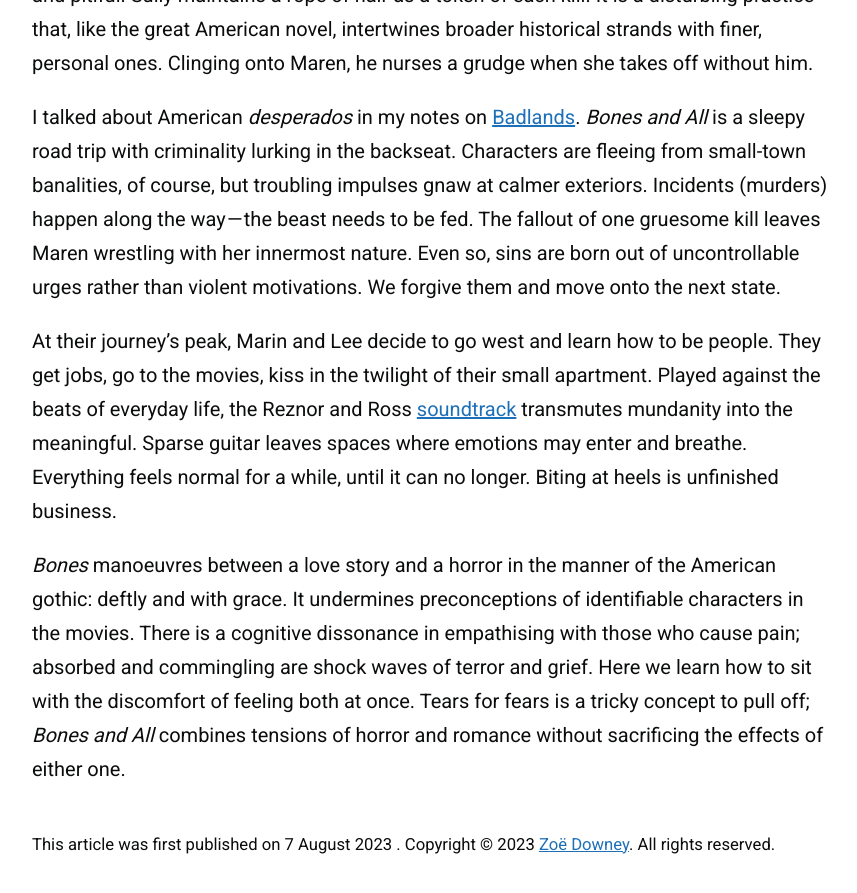
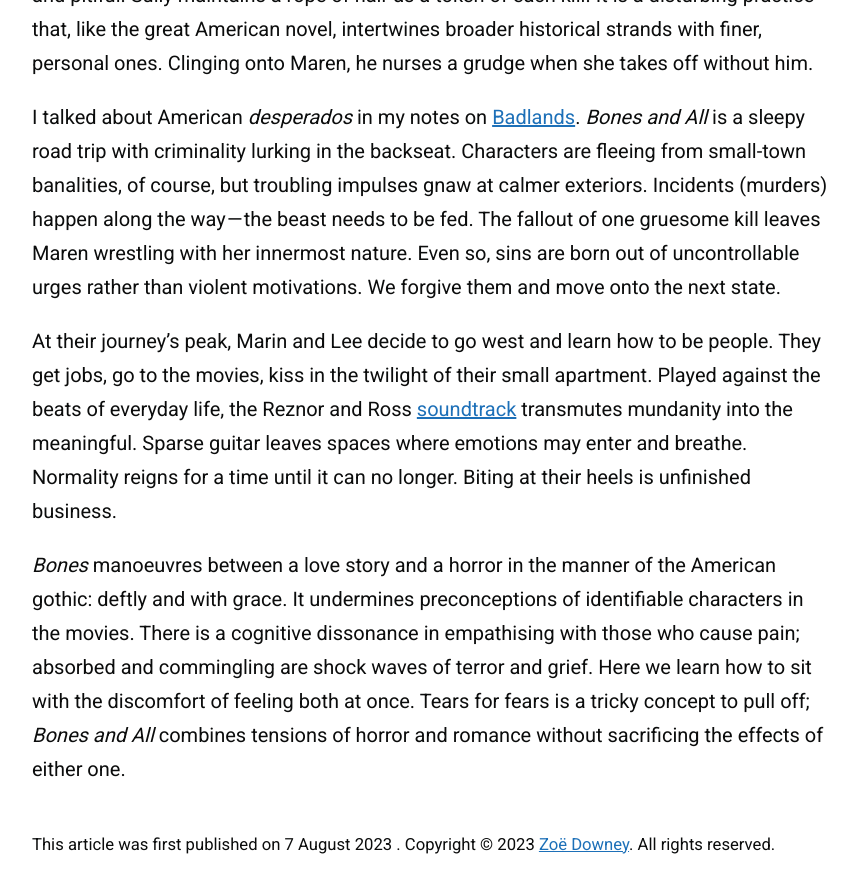
Before and after one commit to zoeurl/zoedowney.github.io, a Jekyll site: the page built from _posts/2023-08-07-bones-and-all.md, in a window 1280 px wide and 900 px high, scrolled down 1914 px. Shown: the top 893 px of the window, without its empty margins (208-1065 px from the left). Built offline with Jekyll 4.4.1, drawn with Linux system fonts in a browser that asks for light colours.

Commit message:
Update 2023-08-07-bones-and-all.md

```diff
--- a/_posts/2023-08-07-bones-and-all.md
+++ b/_posts/2023-08-07-bones-and-all.md
@@ -22,6 +22,6 @@
 
 I talked about American _desperados_ in my notes on [Badlands](https://medium.com/@zoedowney/my-year-at-the-movies-day-1-36bc45f526e9). _Bones and All_ is a sleepy road trip with criminality lurking in the backseat. Characters are fleeing from small-town banalities, of course, but troubling impulses gnaw at calmer exteriors. Incidents (murders) happen along the way — the beast needs to be fed. The fallout of one gruesome kill leaves Maren wrestling with her innermost nature. Even so, sins are born out of uncontrollable urges rather than violent motivations. We forgive them and move onto the next state.
 
-At their journey’s peak, Marin and Lee decide to go west and learn how to be people. They get jobs, go to the movies, kiss in the twilight of their small apartment. Played against the beats of everyday life, the Reznor and Ross [soundtrack](https://www.youtube.com/watch?v=mqIaOl4N1M8&ab_channel=TrentReznor-Topic) transmutes mundanity into the meaningful. Sparse guitar leaves spaces where emotions may enter and breathe. Everything feels normal for a while, until it can no longer. Biting at heels is unfinished business.
+At their journey’s peak, Marin and Lee decide to go west and learn how to be people. They get jobs, go to the movies, kiss in the twilight of their small apartment. Played against the beats of everyday life, the Reznor and Ross [soundtrack](https://www.youtube.com/watch?v=mqIaOl4N1M8&ab_channel=TrentReznor-Topic) transmutes mundanity into the meaningful. Sparse guitar leaves spaces where emotions may enter and breathe. Normality reigns for a time until it can no longer. Biting at their heels is unfinished business.
 
 _Bones_ manoeuvres between a love story and a horror in the manner of the American gothic: deftly and with grace. It undermines preconceptions of identifiable characters in the movies. There is a cognitive dissonance in empathising with those who cause pain; absorbed and commingling are shock waves of terror and grief. Here we learn how to sit with the discomfort of feeling both at once. Tears for fears is a tricky concept to pull off; _Bones and All_ combines tensions of horror and romance without sacrificing the effects of either one.
```
